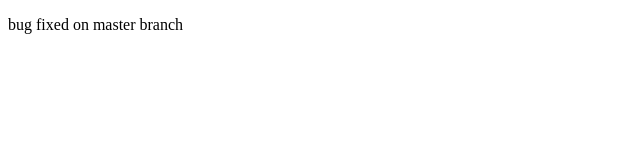
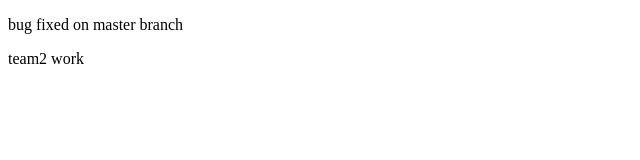
Before and after one commit to bikashs1/githubProject, a plain HTML site: page WebContent/index.html in a window 1280 px wide. Shown: the full height of the page, 0-640 px from the left. Drawn offline with Linux system fonts and the light colour scheme.

Commit message:
team2 complete work

```diff
--- a/WebContent/index.html
+++ b/WebContent/index.html
@@ -6,5 +6,6 @@
 </head>
 <body>
 <p>bug fixed on master branch</p>
+<p>team2 work</p>
 </body>
 </html>
```
